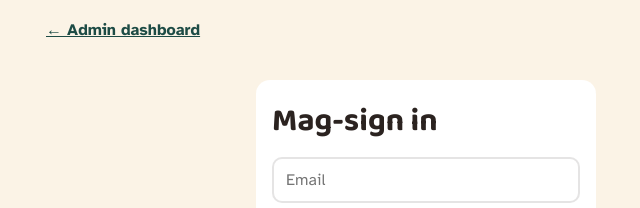
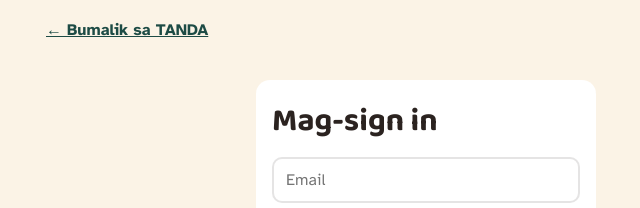
Before and after one commit to Dave0428/tandaapplication, a website: page public/admin-senior.html in a window 1280 px wide. Shown: the top 208 px of the page, 214-854 px from the left. Drawn offline with Linux system fonts and the light colour scheme.

Commit message:
Update admin-senior.html

```diff
--- a/public/admin-senior.html
+++ b/public/admin-senior.html
@@ -30,8 +30,7 @@ th{color:var(--soft);font-size:.78rem}
 </head>
 <body>
 <div class="wrap">
-<a href="admin.html" style="color:var(--teal);font-weight:700">← Admin dashboard</a>
-
+<a href="index.html" style="color:var(--teal);font-weight:700">← Bumalik sa TANDA</a>
 <div id="login" class="card hidden" style="max-width:340px;margin:40px auto">
   <h1>Mag-sign in</h1>
   <input id="email" type="email" placeholder="Email" autocomplete="email">
```
